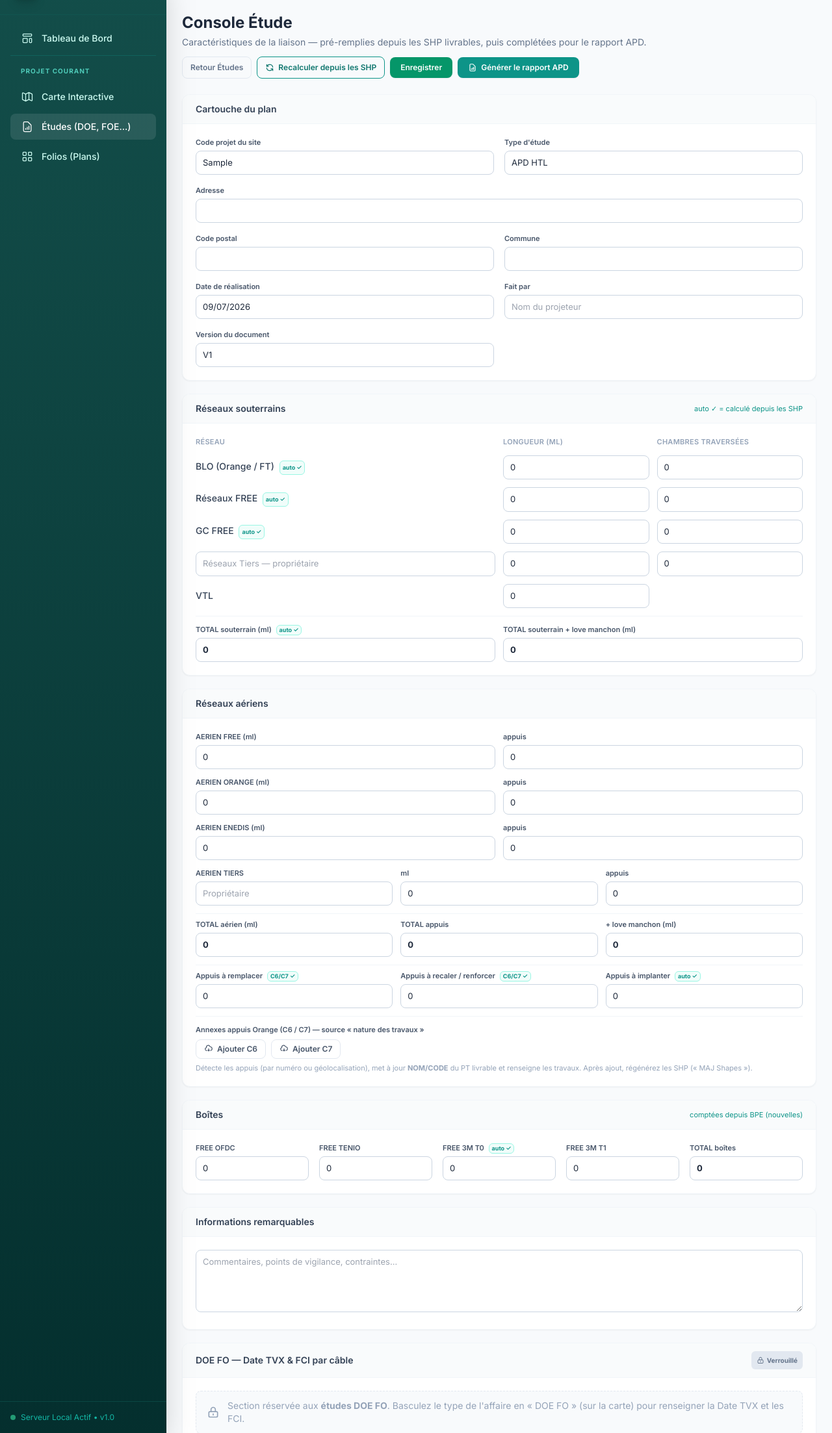
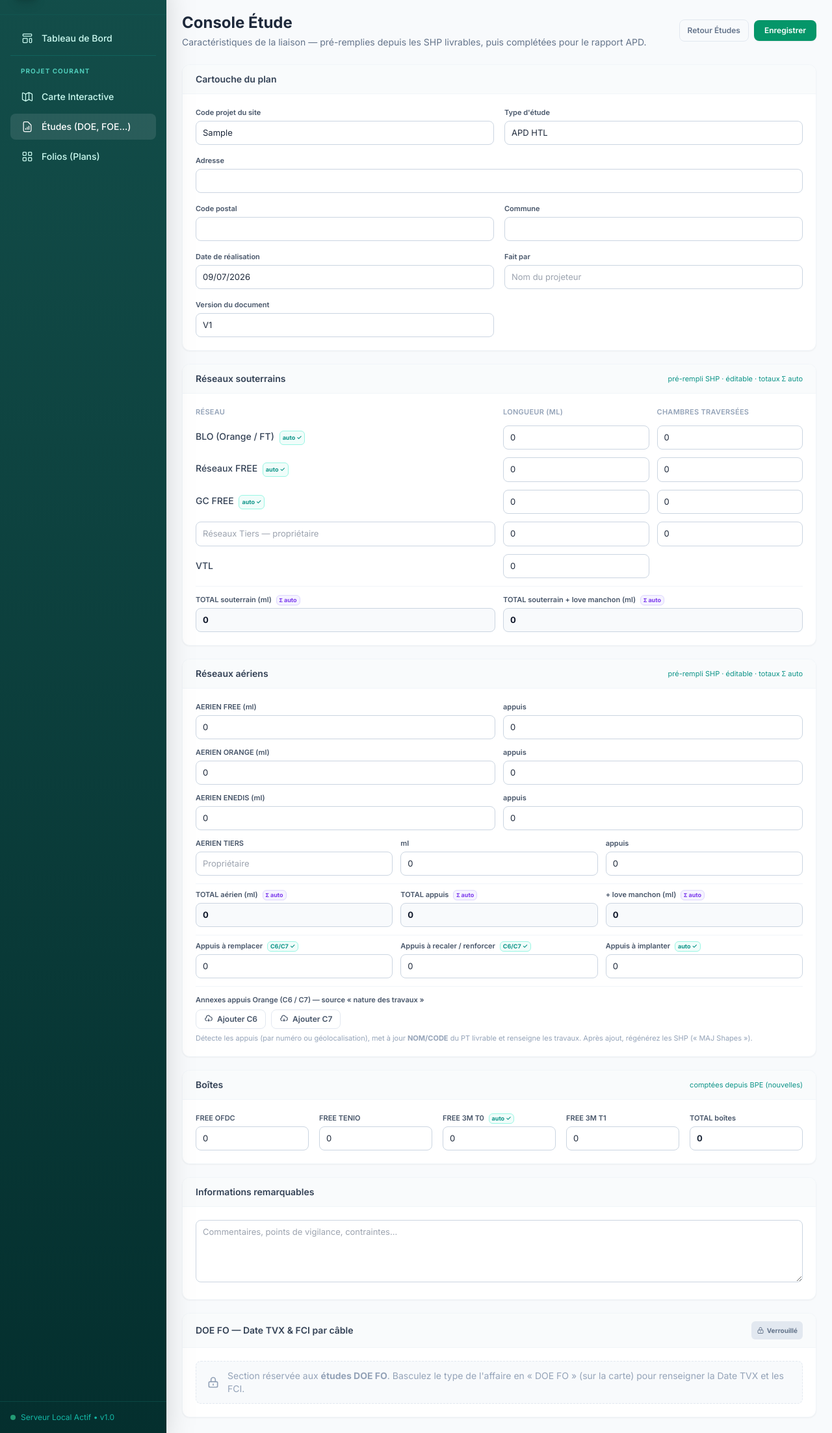
Before and after one commit to digit31/CRM-CALAUDE, a FastAPI app: page /projets/1/console in a window 1280 px wide. Shown: the part 62-2268 px from the top of the page at 65% size. Run offline with FastAPI, Linux system fonts and the light colour scheme; tables that the repository leaves empty hold one stand-in row (values such as "Sample post"); data that the repository does not hold is empty; some libraries are stand-ins or nearby versions.

Commit message:
Console : reseaux aeriens/souterrains entierement editables + totaux live
Perimetre : sections Reseaux aeriens et Reseaux souterrains uniquement.

- Toutes les longueurs / appuis de ces 2 sections sont desormais EDITABLES et
  CONSERVEES : la saisie utilisateur l'emporte sur le calcul SHP et n'est plus
  ecrasee au rechargement (_CHAMPS_MANUELS etendu a blo/free/tiers/gc/vtl cote
  souterrain et free/orange/enedis/tiers ml+appuis cote aerien).
- Recalcul LIVE des totaux des qu'une longueur/appui change : TOTAL, TOTAL
  appuis et "+ love manchon" (love = round((total + love_extra) x 1,05), le
  supplement love_extra etant expose par calculer_synthese). Totaux en
  lecture seule (derives).
- fusionner_console recalcule aussi les totaux aeriens (avant : souterrain
  seul) -> report APD coherent avec la saisie.
- Boutons Console : ne restent que "Enregistrer" et "Retour Etudes"
  ("Recalculer depuis les SHP" et "Generer le rapport APD" retires).

Co-Authored-By: Claude Opus 4.8 <noreply@anthropic.com>

```diff
--- a/CRM SIG/mon_crm_sig/app/templates/console.html
+++ b/CRM SIG/mon_crm_sig/app/templates/console.html
@@ -18,15 +18,7 @@
     </div>
     <div class="flex items-center gap-2">
       <a href="/projets/{{ projet.id }}/etudes" class="px-3 py-2 text-xs font-semibold text-slate-500 hover:text-slate-700 border border-slate-200 rounded-lg transition">Retour Études</a>
-      <button onclick="recalculer()" id="btn-recalc" class="px-3 py-2 text-xs font-semibold text-brand-700 border border-brand-600 hover:bg-brand-50 rounded-lg transition flex items-center gap-1.5">
-        <svg class="h-3.5 w-3.5" xmlns="http://www.w3.org/2000/svg" fill="none" viewBox="0 0 24 24" stroke="currentColor" stroke-width="2"><path stroke-linecap="round" stroke-linejoin="round" d="M4 4v5h.582m15.356 2A8.001 8.001 0 004.582 9m0 0H9m11 11v-5h-.581m0 0a8.003 8.003 0 01-15.357-2m15.357 2H15" /></svg>
-        Recalculer depuis les SHP
-      </button>
       <button onclick="enregistrer()" id="btn-save" class="px-4 py-2 text-xs font-semibold bg-emerald-600 text-white rounded-lg hover:bg-emerald-700 transition shadow-sm">Enregistrer</button>
-      <button onclick="genererRapport()" id="btn-rapport" class="px-4 py-2 text-xs font-semibold bg-brand-600 text-white rounded-lg hover:bg-brand-700 transition shadow-sm flex items-center gap-1.5">
-        <svg class="h-3.5 w-3.5" xmlns="http://www.w3.org/2000/svg" fill="none" viewBox="0 0 24 24" stroke="currentColor" stroke-width="2"><path stroke-linecap="round" stroke-linejoin="round" d="M9 17v-2m3 2v-4m3 4v-6m2 10H7a2 2 0 01-2-2V5a2 2 0 012-2h5.586a1 1 0 01.707.293l5.414 5.414a1 1 0 01.293.707V19a2 2 0 01-2 2z" /></svg>
-        Générer le rapport APD
-      </button>
     </div>
   </div>
 
@@ -54,7 +46,7 @@
     <!-- SOUTERRAIN -->
     <section class="bg-white rounded-xl shadow-sm border border-slate-100 overflow-hidden">
       <div class="px-5 py-3 bg-slate-50/80 border-b border-slate-100 font-semibold text-slate-700 text-sm flex items-center justify-between">
-        <span>Réseaux souterrains</span><span class="text-[11px] text-brand-600 font-normal">auto ✓ = calculé depuis les SHP</span>
+        <span>Réseaux souterrains</span><span class="text-[11px] text-brand-600 font-normal">pré-rempli SHP · éditable · totaux Σ auto</span>
       </div>
       <div class="p-5 space-y-3">
         <div class="grid grid-cols-12 gap-3 text-[11px] font-semibold text-slate-400 uppercase tracking-wide">
@@ -86,15 +78,17 @@
           <div class="col-span-3"></div>
         </div>
         <div class="grid grid-cols-12 gap-3 items-end pt-3 border-t border-slate-100">
-          <div class="col-span-6"><label class="lbl">TOTAL souterrain (ml) <span class="auto">auto ✓</span></label><input type="number" class="inp font-bold" data-sec="souterrain" data-key="total_ml"></div>
-          <div class="col-span-6"><label class="lbl">TOTAL souterrain + love manchon (ml)</label><input type="number" class="inp font-bold" data-sec="souterrain" data-key="total_love_ml"></div>
+          <div class="col-span-6"><label class="lbl">TOTAL souterrain (ml) <span class="calc">Σ auto</span></label><input type="number" readonly class="inp inp-total font-bold" data-sec="souterrain" data-key="total_ml"></div>
+          <div class="col-span-6"><label class="lbl">TOTAL souterrain + love manchon (ml) <span class="calc">Σ auto</span></label><input type="number" readonly class="inp inp-total font-bold" data-sec="souterrain" data-key="total_love_ml"></div>
         </div>
       </div>
     </section>
 
     <!-- AERIEN -->
     <section class="bg-white rounded-xl shadow-sm border border-slate-100 overflow-hidden">
-      <div class="px-5 py-3 bg-slate-50/80 border-b border-slate-100 font-semibold text-slate-700 text-sm">Réseaux aériens</div>
+      <div class="px-5 py-3 bg-slate-50/80 border-b border-slate-100 font-semibold text-slate-700 text-sm flex items-center justify-between">
+        <span>Réseaux aériens</span><span class="text-[11px] text-brand-600 font-normal">pré-rempli SHP · éditable · totaux Σ auto</span>
+      </div>
       <div class="p-5 space-y-3">
         <div class="grid grid-cols-12 gap-3 items-end">
           <div class="col-span-6"><label class="lbl">AERIEN FREE (ml)</label><input type="number" class="inp" data-sec="aerien" data-key="free_ml"></div>
@@ -114,9 +108,9 @@
           <div class="col-span-4"><label class="lbl">appuis</label><input type="number" class="inp" data-sec="aerien" data-key="tiers_ap"></div>
         </div>
         <div class="grid grid-cols-12 gap-3 items-end pt-2 border-t border-slate-100">
-          <div class="col-span-4"><label class="lbl">TOTAL aérien (ml)</label><input type="number" class="inp font-bold" data-sec="aerien" data-key="total_ml"></div>
-          <div class="col-span-4"><label class="lbl">TOTAL appuis</label><input type="number" class="inp font-bold" data-sec="aerien" data-key="total_ap"></div>
-          <div class="col-span-4"><label class="lbl">+ love manchon (ml)</label><input type="number" class="inp font-bold" data-sec="aerien" data-key="total_love_ml"></div>
+          <div class="col-span-4"><label class="lbl">TOTAL aérien (ml) <span class="calc">Σ auto</span></label><input type="number" readonly class="inp inp-total font-bold" data-sec="aerien" data-key="total_ml"></div>
+          <div class="col-span-4"><label class="lbl">TOTAL appuis <span class="calc">Σ auto</span></label><input type="number" readonly class="inp inp-total font-bold" data-sec="aerien" data-key="total_ap"></div>
+          <div class="col-span-4"><label class="lbl">+ love manchon (ml) <span class="calc">Σ auto</span></label><input type="number" readonly class="inp inp-total font-bold" data-sec="aerien" data-key="total_love_ml"></div>
         </div>
         <div class="grid grid-cols-12 gap-3 items-end pt-2 border-t border-slate-100">
           <div class="col-span-4"><label class="lbl">Appuis à remplacer <span class="auto">C6/C7 ✓</span></label><input type="number" class="inp" data-sec="appuis" data-key="remplacer"></div>
@@ -224,6 +218,8 @@
   .fci-inp { width:9rem; border:1px solid #cbd5e1; border-radius:6px; padding:4px 8px; font-size:12px; font-family:ui-monospace,monospace; outline:none; transition:border-color .15s; }
   .fci-inp:focus { border-color:#0d9488; }
   .auto { display:inline-block; font-size:9px; font-weight:700; color:#0d9488; background:#f0fdfa; border:1px solid #99f6e4; border-radius:6px; padding:0 4px; margin-left:4px; }
+  .calc { display:inline-block; font-size:9px; font-weight:700; color:#7c3aed; background:#f5f3ff; border:1px solid #ddd6fe; border-radius:6px; padding:0 4px; margin-left:4px; }
+  .inp-total { background:#f8fafc; color:#0f172a; cursor:not-allowed; }
 </style>
 <script>
   const projetId = {{ projet.id }};
@@ -275,6 +271,37 @@
       inp.value = (v === null || v === undefined) ? '' : v;
     });
     document.getElementById('infos-txt').value = donnees.infos || '';
+    recalcTotaux();   // aligne les totaux dérivés sur les valeurs chargées
+  }
+
+  // ---- Recalcul LIVE des totaux (Réseaux aériens + souterrains uniquement) ----
+  function _num(sec, key) {
+    const el = document.querySelector('#console-form [data-sec="' + sec + '"][data-key="' + key + '"]');
+    return el ? (parseFloat(el.value) || 0) : 0;
+  }
+  function _setTotal(sec, key, val) {
+    const el = document.querySelector('#console-form [data-sec="' + sec + '"][data-key="' + key + '"]');
+    if (el) el.value = val;
+  }
+  function recalcTotaux() {
+    // Souterrain : TOTAL = BLO + FREE + Tiers + GC + VTL ; love = round((TOTAL + extra) x1,05)
+    const s = donneesActuelles.souterrain || {};
+    const sExtra = Number(s.love_extra) || 0;
+    const vtl = (s.vtl_visible === false) ? 0 : _num('souterrain', 'vtl_ml');
+    const sTot = _num('souterrain', 'blo_ml') + _num('souterrain', 'free_ml')
+      + _num('souterrain', 'tiers_ml') + _num('souterrain', 'gc_ml') + vtl;
+    _setTotal('souterrain', 'total_ml', Math.round(sTot));
+    _setTotal('souterrain', 'total_love_ml', Math.round((sTot + sExtra) * 1.05));
+    // Aérien : TOTAL = FREE + Orange + Enedis + Tiers ; TOTAL appuis = somme des appuis
+    const a = donneesActuelles.aerien || {};
+    const aExtra = Number(a.love_extra) || 0;
+    const aTot = _num('aerien', 'free_ml') + _num('aerien', 'orange_ml')
+      + _num('aerien', 'enedis_ml') + _num('aerien', 'tiers_ml');
+    const aAp = _num('aerien', 'free_ap') + _num('aerien', 'orange_ap')
+      + _num('aerien', 'enedis_ap') + _num('aerien', 'tiers_ap');
+    _setTotal('aerien', 'total_ml', Math.round(aTot));
+    _setTotal('aerien', 'total_ap', Math.round(aAp));
+    _setTotal('aerien', 'total_love_ml', Math.round((aTot + aExtra) * 1.05));
   }
 
   function collecter() {
@@ -303,11 +330,6 @@
       .catch(err => { toast('Erreur de chargement : ' + err, 'error'); });
   }
 
-  function recalculer() {
-    if (!confirm('Recalculer les valeurs depuis les SHP livrables ?\nLes champs auto-calculés seront écrasés (les autres saisies sont conservées après enregistrement).')) return;
-    charger(true);
-  }
-
   function enregistrer() {
     const btn = document.getElementById('btn-save');
     btn.disabled = true; const t = btn.textContent; btn.textContent = 'Enregistrement…';
@@ -319,25 +341,6 @@
     .then(({ ok, d }) => { if (!ok) throw new Error(d.detail || 'Erreur'); toast(d.message || 'Enregistré.', 'ok'); })
     .catch(err => toast('Erreur : ' + err.message, 'error'))
     .finally(() => { btn.disabled = false; btn.textContent = t; });
-  }
-
-  function genererRapport() {
-    const btn = document.getElementById('btn-rapport');
-    btn.disabled = true; const t = btn.innerHTML; btn.innerHTML = 'Génération…';
-    // On enregistre d'abord la saisie, puis on génère le rapport
-    fetch('/api/projets/' + projetId + '/console', {
-      method: 'POST', headers: { 'Content-Type': 'application/json' },
-      body: JSON.stringify(collecter())
-    })
-    .then(() => fetch('/api/projets/' + projetId + '/generer-etude/rapport?mode=overwrite', { method: 'POST' }))
-    .then(r => r.json().then(d => ({ ok: r.ok, d })))
-    .then(({ ok, d }) => {
-      if (!ok) throw new Error(d.detail || 'Erreur');
-      toast(d.message || 'Rapport généré.', 'ok');
-      if (d.pdf_url) window.open(d.pdf_url + '?_t=' + Date.now(), '_blank');
-    })
-    .catch(err => toast('Erreur : ' + err.message, 'error'))
-    .finally(() => { btn.disabled = false; btn.innerHTML = t; });
   }
 
   // ===== DOE FO : Date TVX + FCI par câble =====
@@ -383,6 +386,14 @@
       .catch(() => toast('Erreur enregistrement DOE FO', 'error'));
   }
 
+  // Recalcul live des totaux dès qu'une longueur / un appui aérien ou souterrain change
+  document.getElementById('console-form').addEventListener('input', (e) => {
+    const d = e.target && e.target.dataset;
+    if (d && (d.sec === 'souterrain' || d.sec === 'aerien') && d.key && d.key.indexOf('total') === -1) {
+      recalcTotaux();
+    }
+  });
+
   charger(false);
   if (document.getElementById('doe-date')) chargerDoeFo();   // section DOE FO présente uniquement pour ce type
 </script>
```
Also changed, not shown: CRM SIG/mon_crm_sig/app/reporting/apd_generator.py (+25 -5 lines).
